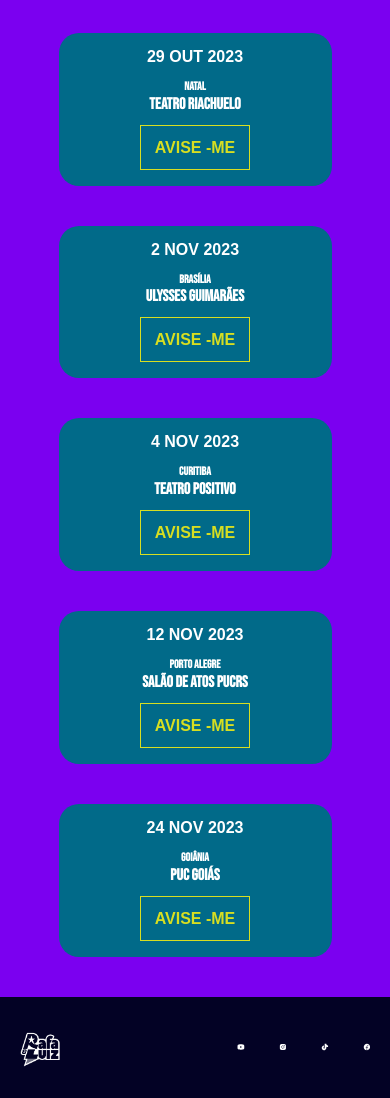
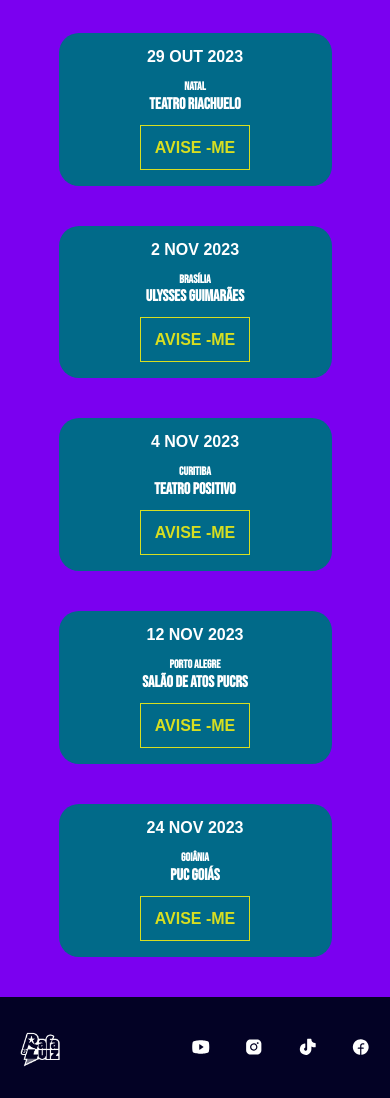
Before and after one commit to adiefco/rafa-e-luiz, a Next.js app: page / in a window 390 px wide. Shown: the part 735-1833 px from the top of the page. Built offline with nearby package versions, Linux system fonts and the light colour scheme; a web font is replaced by a local one.

Commit message:
fix footer svg width on mob

```diff
--- a/src/components/Footer/styles.scss
+++ b/src/components/Footer/styles.scss
@@ -22,4 +22,8 @@ svg {
     width: 2vw;
     margin-left: 34px;
     cursor: pointer;
+
+    @media (max-width: 900px) {
+        width: 5vw;
+    }
 }
```
